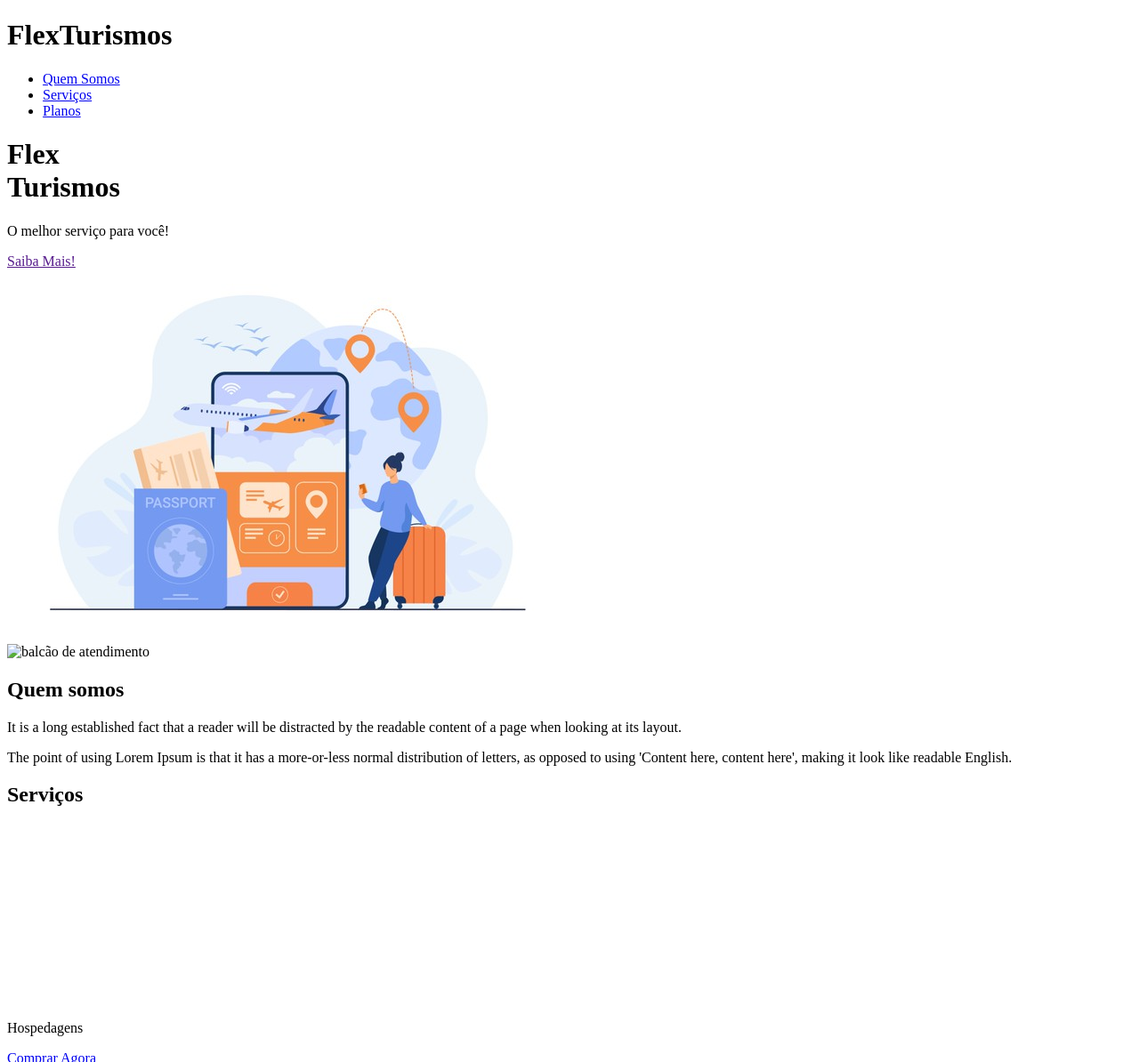
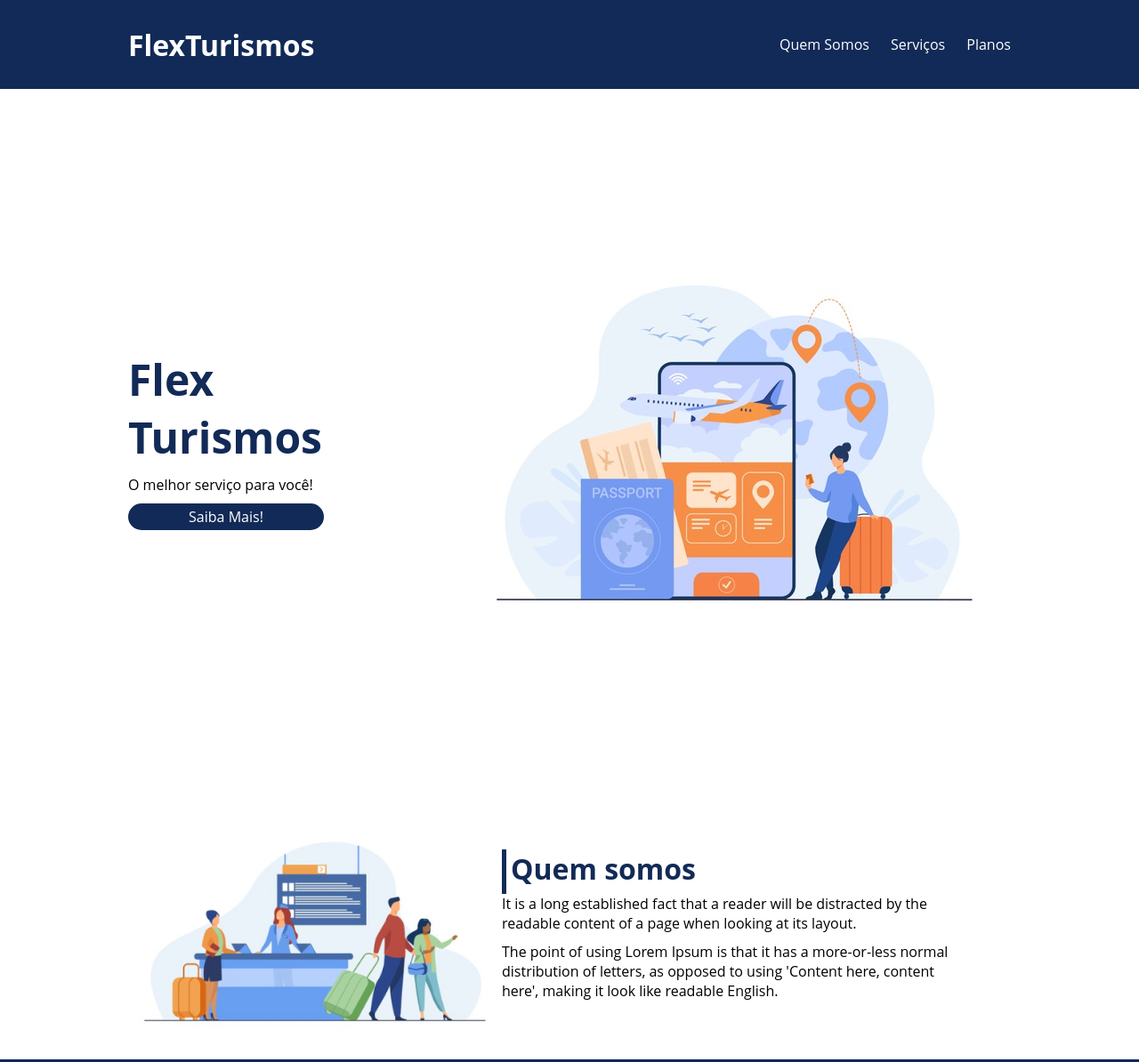
Before and after one commit to Ytalocruuz/Project-flexbox-DIO, a plain HTML site: page index.html in a window 1280 px wide. Shown: the top 1194 px of the page at 89% size. Drawn offline with Linux system fonts and the light colour scheme; files that its build step writes are made by us from their sources; files whose address does not match are found by name.

Commit message:
Finalizando

```diff
--- a/Revisao-CSS/index.html
+++ b/index.html
@@ -5,19 +5,24 @@
     <meta name="viewport" content="width=device-width, initial-scale=1.0">
     <title>Flex Turismos</title>
     <link rel="stylesheet" href="./style.css">
+    <link rel="styl" >
 </head>
 <body>
     <header>
-        <h1>FlexTurismos</h1>
-        <ul>
+        <div class="flex-container menu">
+         <div><h1>FlexTurismos</h1></div>
+
+           <ul class=" list-items">
               <li><a href="#quem-somos">Quem Somos</a></li>
               <li><a href="#servicos">Serviços</a></li>
               <li><a href="#planos">Planos</a></li>
            </ul>
+
+        </div>
     </header>
 
-    <div>
-        <div>
+    <div class="flex-container apresentacao">
+        <div class="texto-apresentacao">
             <h1>Flex <br>Turismos</h1>
             <p>O melhor serviço para você!</p>
             <a href="">Saiba Mais!</a>
@@ -28,25 +33,28 @@
         </div>
     </div>
 
-    <div>
-        <div>
-            <img src="./images/1-quem-somos.png" alt="balcão de atendimento">
-        </div>
+    <div class="flex-container " id="quem-somos">
 
         <div>
             <h2>Quem somos</h2>
             <p>It is a long established fact that a reader will be distracted by the readable content of a page when looking at its layout. </p>
             <p>The point of using Lorem Ipsum is that it has a more-or-less normal distribution of letters, as opposed to using 'Content here, content here', making it look like readable English.</p>
         </div>
+
+        <div>
+            <img src="./images/1-quem-somos.png" alt="balcão de atendimento">
         </div>
 
-    <div>
+    </div>
+
+    <div class="container-externo">
+        <div class="flex-container" id="servicos">
              <div>
                <h2>Serviços</h2>
              </div>
 
             <div>
-            <div>
+              <div class="list-servicos">
                 <div><img src="./images/icon-2.png" alt="hospedagens"></div>
                 <p>Hospedagens</p>
                 <a href="#">Comprar Agora</a>
@@ -63,7 +71,7 @@
                 <p>Roteiros personalizados</p>
                 <a href="#">Comprar Agora</a>
               </div>
-
+            </div>
         </div>
     </div>
 
--- a/style.css
+++ b/style.css
@@ -0,0 +1,118 @@
+*{
+    margin: 0;
+    padding: 0;
+    font-family: 'Open Sans', sans-serif;
+}
+ul{
+    list-style: none;
+    margin: 0;
+    padding: 0;
+}
+ul li a{
+    text-decoration: none;
+}
+
+div img {
+    display: block;
+    width: 100%;
+}
+
+.flex-container{
+    display: flex;
+    max-width: 992px;
+    margin: auto;
+    width: 100%;
+}
+
+header {
+    background-color: #122A57 ;
+    height: 100px;
+    display: flex;
+    align-items: center;
+    color: #fff;
+}
+header .list-items {
+    display: flex;
+    max-width: 260px;
+    width: 100%;
+    justify-content: space-between;
+    align-items: center;
+}
+.list-items li a{
+    color: #fff;
+}
+
+header .menu{
+    justify-content: space-between;
+}
+.apresentacao {
+    height: 100vh;
+    align-items: center;
+    justify-content: space-between;
+}
+.apresentacao .texto-apresentacao{
+    min-height: 200px;
+}
+.texto-apresentacao h1{
+    color: #122A57;
+    font-size: 48px;
+    margin-bottom: 10px;
+}
+.texto-apresentacao a {
+    background-color: #122A57 ;
+    color: #fff;
+    text-align: center;
+    border-radius: 30px;
+    width: 220px;
+    display: block;
+    text-decoration: none;
+    height: 30px;
+    line-height: 30px ;
+    margin-top: 10px;
+    margin-bottom: 10px ;
+
+}
+
+#quem-somos{
+    flex-direction: row-reverse;
+    align-items: center;
+    justify-content: space-between;
+}
+
+#quem-somos h2 {
+    font-size: 32px;
+    color: #122A57;
+    display: flex;
+    margin: bottom 20px;
+}
+
+#quem-somos h2::before{
+    content: "";
+    height: 50px;
+    width: 5px;
+    margin-right: 5px ;
+    background-color: #122A57;
+    position: relative;
+}
+
+#quem-somos p{
+    margin-bottom: 10px;
+    width: 90%;
+}
+#quem-somos img{
+    min-width: 420px;
+}
+
+.container-externo{
+    background-color:#122A57;
+    width: 100%;
+}
+
+#servicos{
+    flex-direction: column;
+}
+
+.list-servicos {
+    display: flex;
+    justify-content: space-around;
+}
```
Lines whose indentation alone changed are shown as unchanged.
